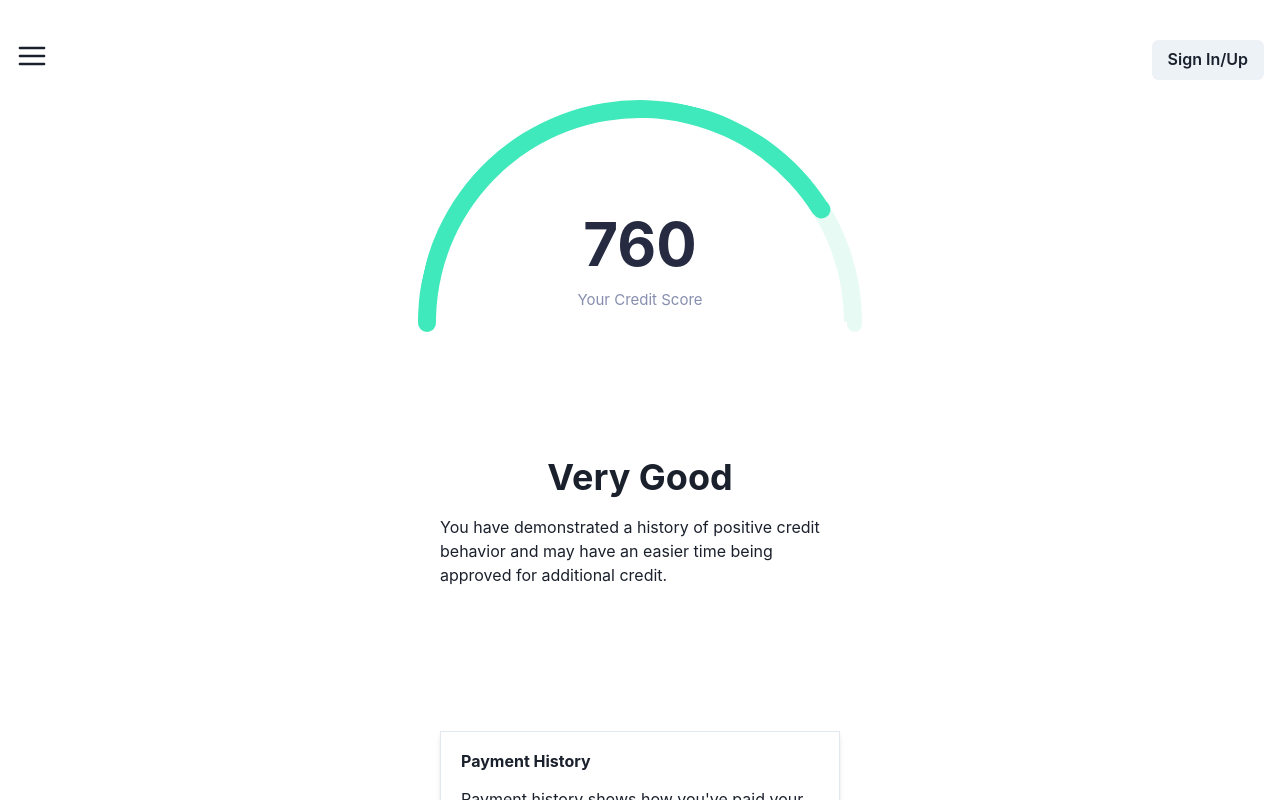
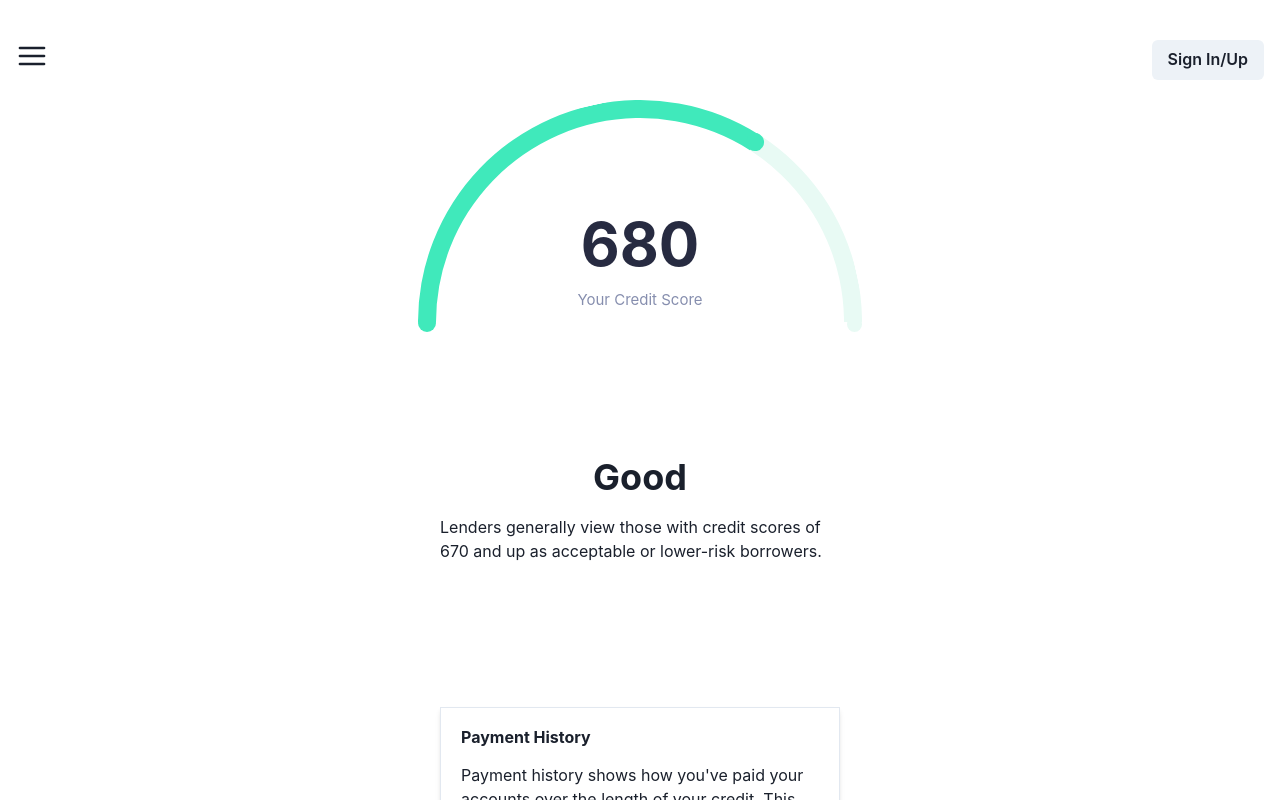
Before and after one commit to AdieCR/YScore, a React (Create React App) app in the folder yscore/: page /dashboard in a window 1280 px wide. Shown: the top 800 px of the page. Built offline with nearby package versions, Linux system fonts and the light colour scheme; some icons are missing.

Commit message:
progress

```diff
--- a/yscore/src/components/DashboardCard.jsx
+++ b/yscore/src/components/dashboardCards/DashboardCard.jsx
@@ -1,5 +1,6 @@
 import React from 'react';
 import { Box, Heading, Text, HStack } from '@chakra-ui/react';
+import './dashboardCard.css';
 
 function Feature({ title, desc, ...rest }) {
     return (
--- a/yscore/src/components/DashboardCards.jsx
+++ b/yscore/src/components/dashboardCards/DashboardCards.jsx
@@ -13,7 +13,7 @@ function DashboardCards() {
     ]
   return (
     cardInfo.map(card => {
-       return <DashboardCard title={card.title} text={card.text}/>
+       return <DashboardCard class={'dasboard-card'} title={card.title} text={card.text}/>
     })
   )
 }
--- /dev/null
+++ b/yscore/src/components/dashboardCards/dashboardCard.css
@@ -0,0 +1,3 @@
+.dasboard-card {
+    display: none;
+}
--- a/yscore/src/pages/Dashboard.jsx
+++ b/yscore/src/pages/Dashboard.jsx
@@ -1,14 +1,15 @@
 import React, { useState, useEffect } from 'react';
 import ScoreBar from '../components/scorebar/ScoreBar';
 import { Flex, Box } from '@chakra-ui/react';
-import DashboardCards from '../components/DashboardCards';
+import DashboardCards from '../components/dashboardCards/DashboardCards';
 import ProfileExplanationText from '../components/ProfileExplanationText';
+// import './dashboardCard.css';
 
 function Dashboard() {
 const [mainScore, setMainScore] = useState(0);
 
 useEffect(() => {
-    setMainScore(760);
+    setMainScore(680);
 },[]);
 
   return (
```
